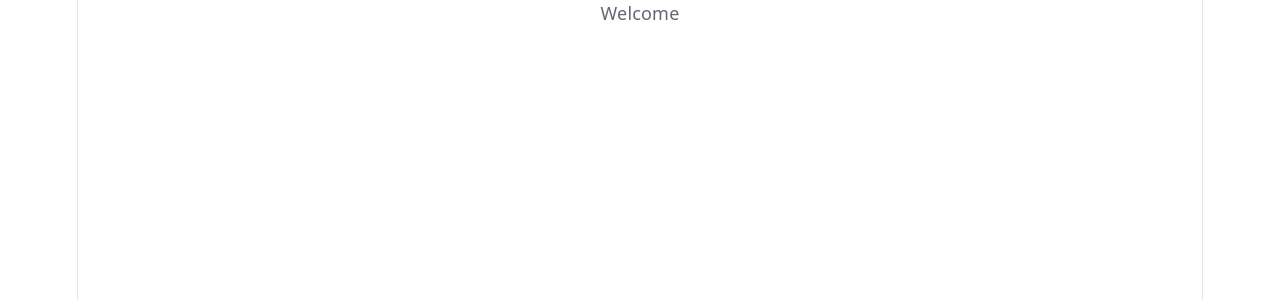
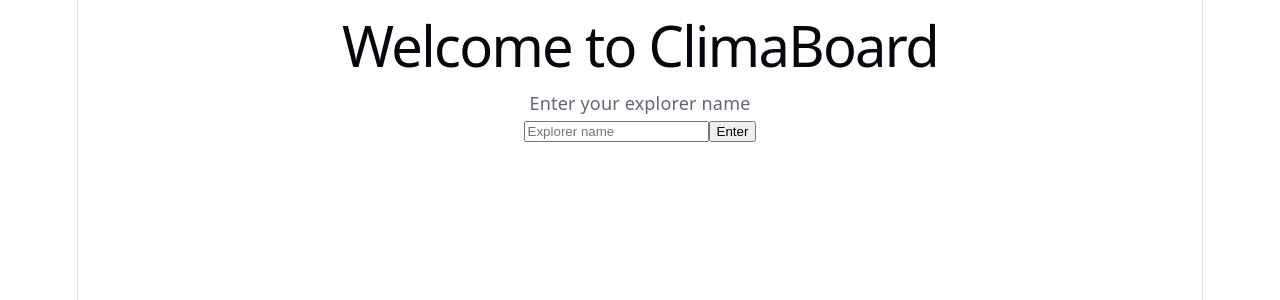
Before and after one commit to davidostry/ClimaBoard, a React (Vite) app in the folder fronted/: page / in a window 1280 px wide. Shown: the top 300 px of the page. Built offline with nearby package versions, Linux system fonts and the light colour scheme.

Commit message:
added welcome script

```diff
--- a/fronted/src/pages/Welcome.tsx
+++ b/fronted/src/pages/Welcome.tsx
@@ -1,7 +1,38 @@
-import React from 'react'
+import { useState } from "react";
+import { useNavigate } from "react-router";
 
 export default function Welcome() {
+  const [name, setName] = useState("");
+  const navigate = useNavigate();
+
+  function handleSubmit(event: React.FormEvent) {
+    event.preventDefault();
+
+    if (!name.trim()) {
+      return;
+    }
+
+    localStorage.setItem("explorerName", name.trim());
+    navigate("/app");
+  }
+
   return (
-    <div>Welcome</div>
-  )
+    <div>
+      <h1>Welcome to ClimaBoard</h1>
+
+      <p>Enter your explorer name</p>
+
+      <form onSubmit={handleSubmit}>
+        <input
+          value={name}
+          onChange={(event) => setName(event.target.value)}
+          placeholder="Explorer name"
+        />
+
+        <button type="submit">
+          Enter
+        </button>
+      </form>
+    </div>
+  );
 }
```
